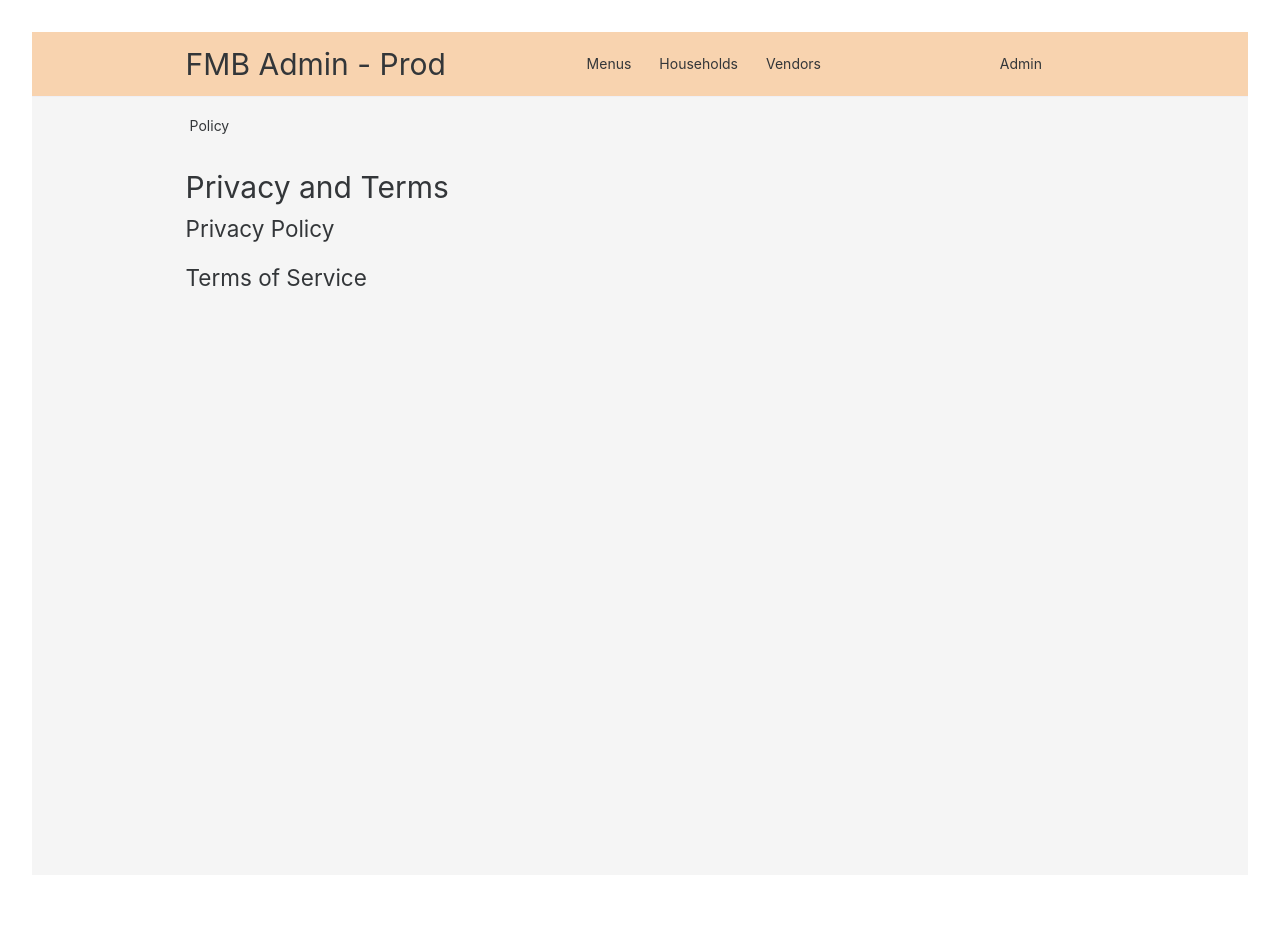
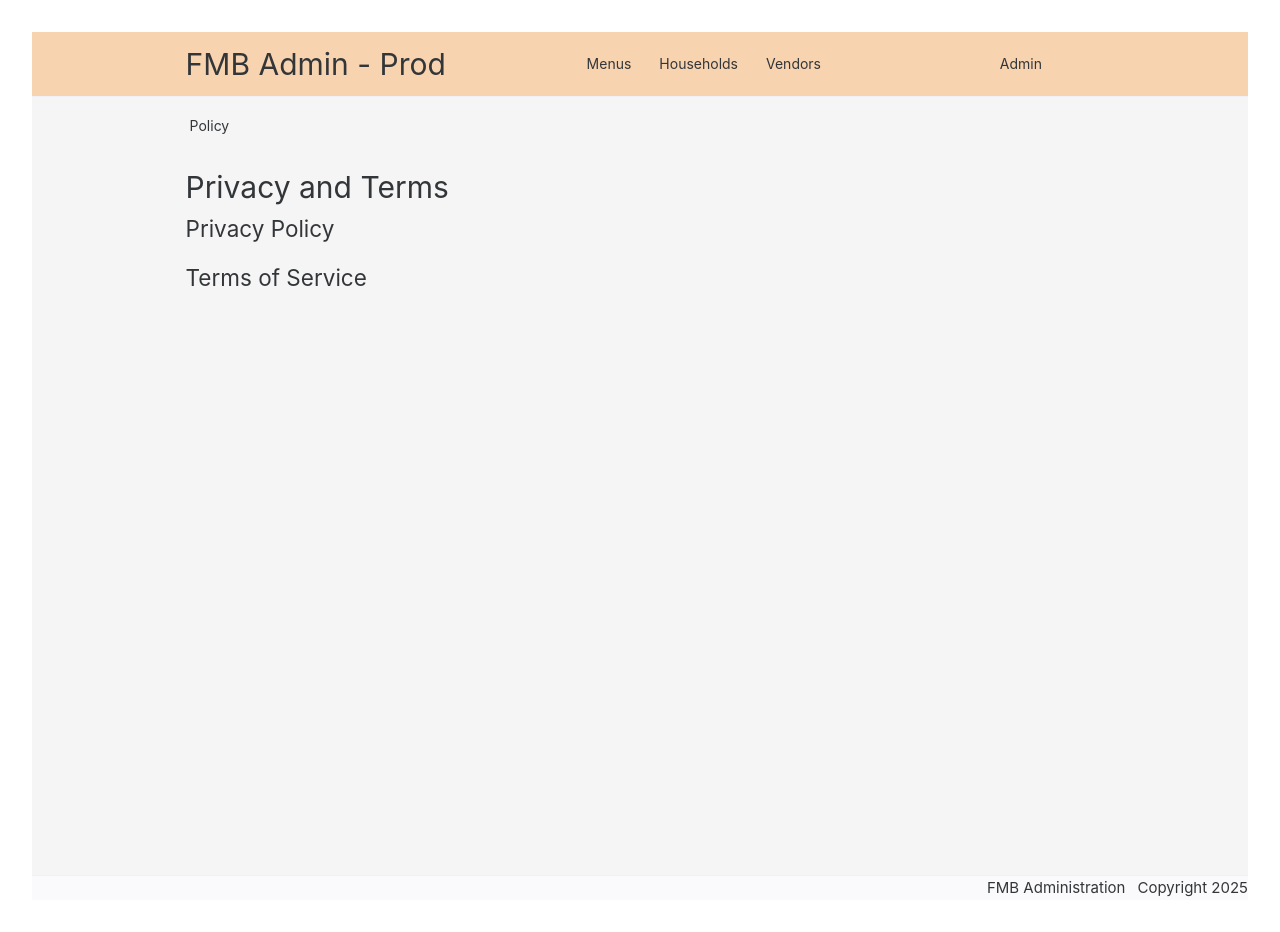
Before and after one commit to mhhussain/fmb-ui, a Vue app: page /policy in a window 1280 px wide. Before the commit the page ends 907 px from the top, so only its background shows below. Built offline with nearby package versions, Linux system fonts and the light colour scheme; some icons are missing.

Commit message:
Feature
Added footer to app layour

```diff
--- a/src/layouts/Layout.vue
+++ b/src/layouts/Layout.vue
@@ -50,6 +50,13 @@
           <router-view />
         </div>
       </n-layout-content>
+
+      <n-layout-footer bordered>
+        <n-space justify="right">
+          <n-text>FMB Administration</n-text>
+          <n-text>Copyright 2025</n-text>
+        </n-space>
+      </n-layout-footer>
     </n-layout>
   </n-layout>
 </template>
```
